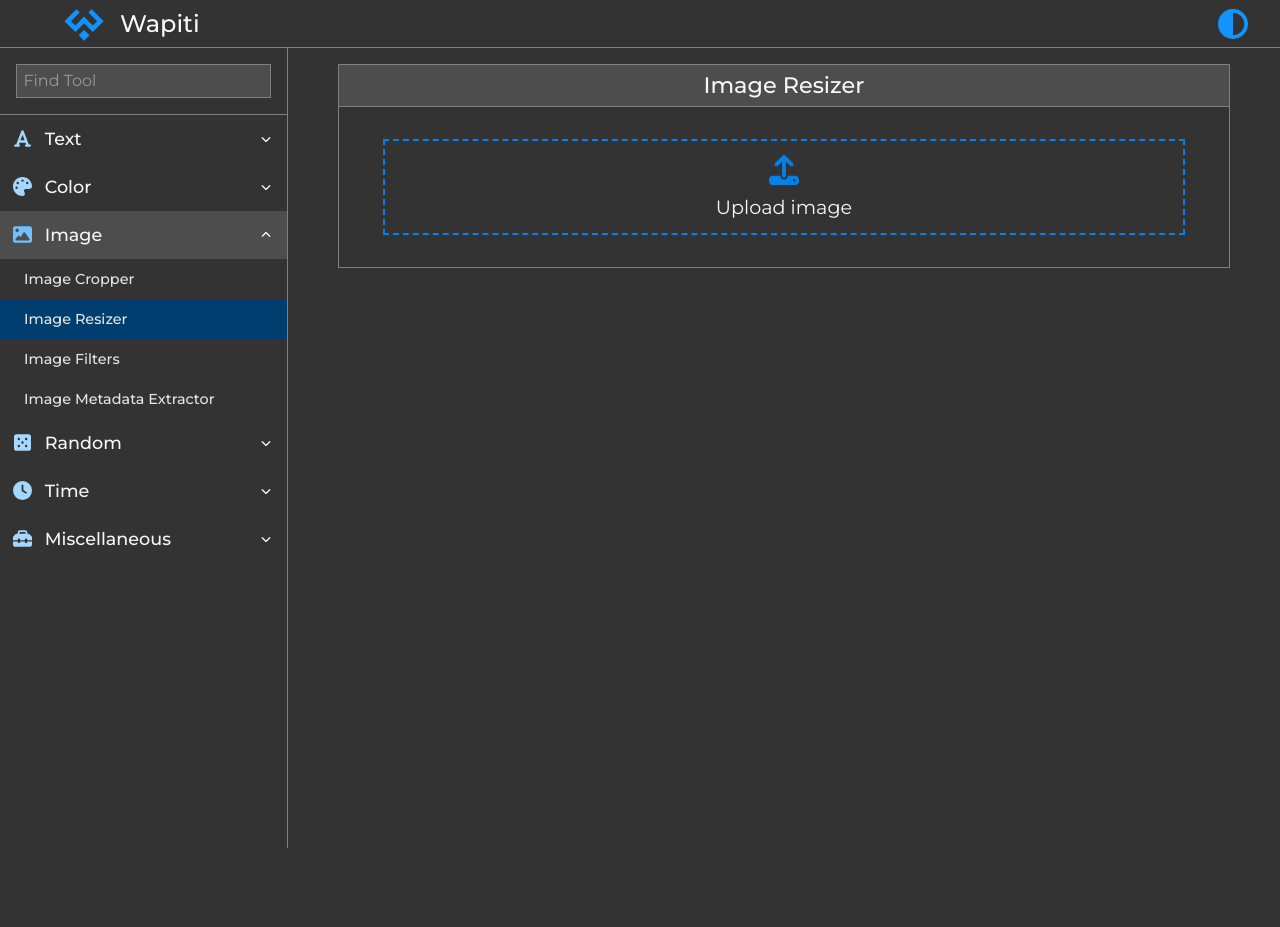
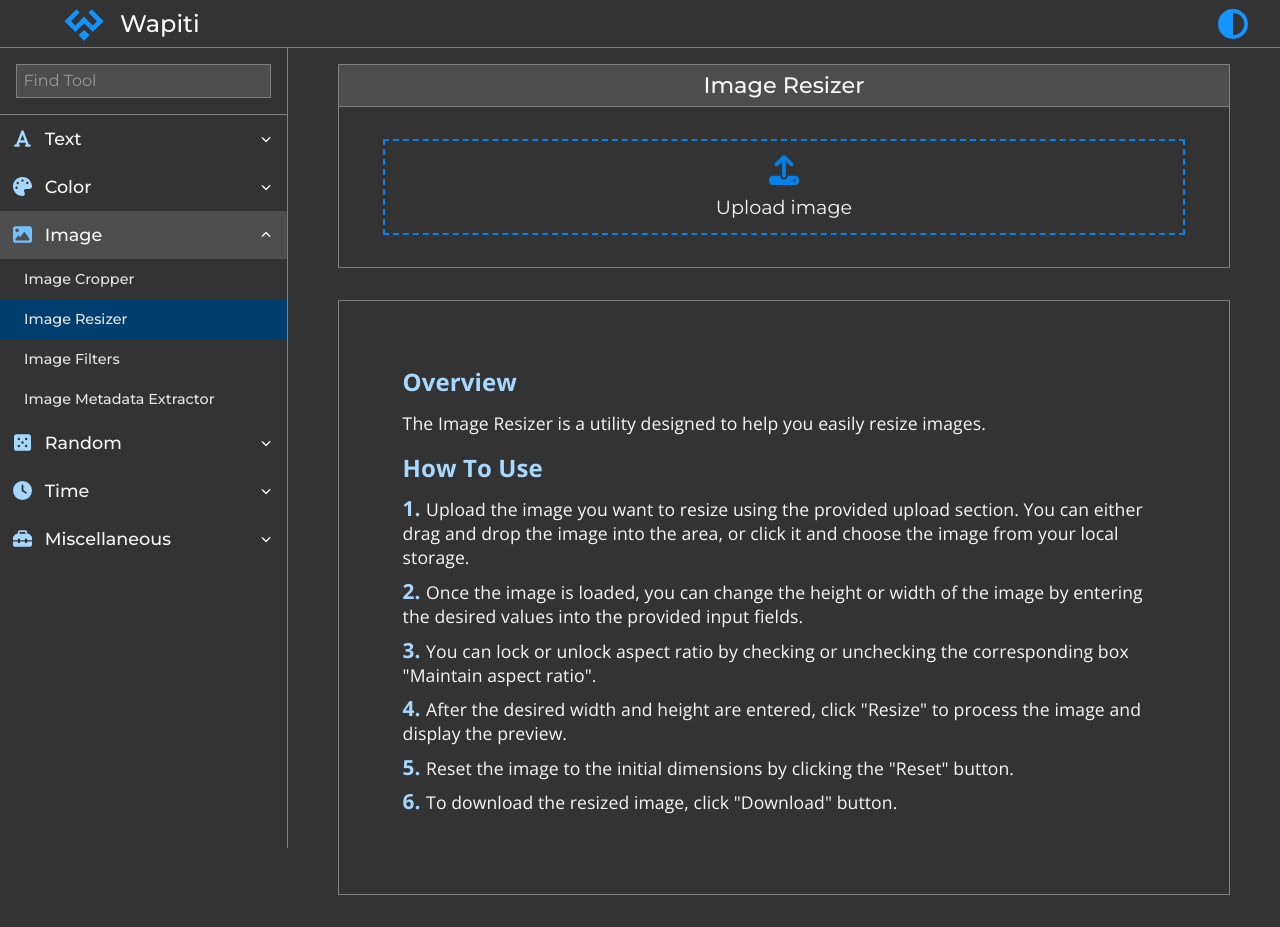
Before and after one commit to devmikh/wapiti-web-tools, a React (Vite) app: page /image-resizer in a window 1280 px wide. Before the commit the page ends 800 px from the top, so only its background shows below. Built offline with nearby package versions, Linux system fonts and the light colour scheme.

Commit message:
Add description to Image Resizer

```diff
--- a/src/assets/descriptions/index.ts
+++ b/src/assets/descriptions/index.ts
@@ -103,11 +103,22 @@ export const descriptions = {
     image_cropper: {
         overview: 'The Image Cropper is a utility designed to help you easily crop images.',
         instructions: [
-            'Upload the image you want to crop using the provided upload section. You can either drag and drop the image into the area, or click it and choose the image from your computer.',
+            'Upload the image you want to crop using the provided upload section. You can either drag and drop the image into the area, or click it and choose the image from your local storage.',
             'Once the image is loaded, you can adjust the cropping area by dragging the cropping window.',
             'If you need to change the aspect ratio, choose one of the options above the cropping area.',
             'Output will be displayed below the cropping window and updated in real time.',
             'Click "Download" button to download the cropped image.'
         ]
+    },
+    image_resizer: {
+        overview: 'The Image Resizer is a utility designed to help you easily resize images.',
+        instructions: [
+            'Upload the image you want to resize using the provided upload section. You can either drag and drop the image into the area, or click it and choose the image from your local storage.',
+            'Once the image is loaded, you can change the height or width of the image by entering the desired values into the provided input fields.',
+            'You can lock or unlock aspect ratio by checking or unchecking the corresponding box "Maintain aspect ratio".',
+            'After the desired width and height are entered, click "Resize" to process the image and display the preview.',
+            'Reset the image to the initial dimensions by clicking the "Reset" button.',
+            'To download the resized image, click "Download" button.'
+        ]
     }
 }
--- a/src/components/tools/image/ImageResizer/index.tsx
+++ b/src/components/tools/image/ImageResizer/index.tsx
@@ -4,6 +4,7 @@ import Button from '../../../core/Button'
 import FileUploader from '../../../core/FileUploader'
 import Textfield from '../../../core/Textfield'
 import Checkbox from '../../../core/Checkbox'
+import { descriptions } from '../../../../assets/descriptions'
 import styles from './index.module.css'
 
 export default function ImageResizer() {
@@ -113,6 +114,7 @@ export default function ImageResizer() {
     usePageTitle('Image Resizer | Wapiti Web Tools')
 
     return (
+        <>
             <div className={`tool-container ${styles['container']}`} onDrop={handleDrop} onDragOver={handleDragOver}>
                 <h1 className='tool-title'>Image Resizer</h1>
                 <FileUploader
@@ -175,5 +177,17 @@ export default function ImageResizer() {
                     </div>
                 </>}
             </div>
+            <div className='description-container'>
+                <h2 className='description-title'>Overview</h2>
+                <p className='overview'>{descriptions.image_resizer.overview}</p>
+                <h2 className='description-title'>How To Use</h2>
+                <ol className='instructions-list'>
+                    {descriptions.image_resizer.instructions.map((point, index) => (
+                        <li key={index}>{point}</li>
+                    ))}
+                </ol>
+            </div>
+        </>
+
     )
 }
```
Lines whose indentation alone changed are shown as unchanged.
